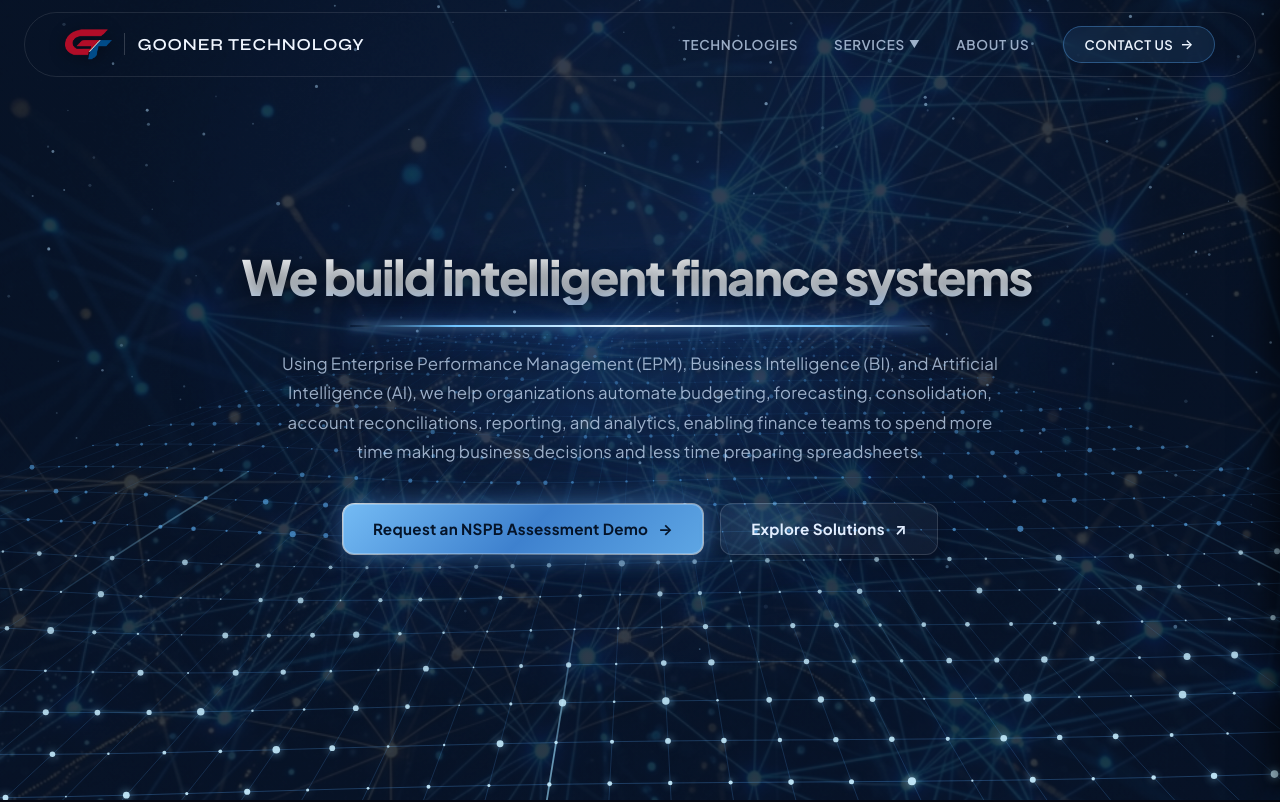
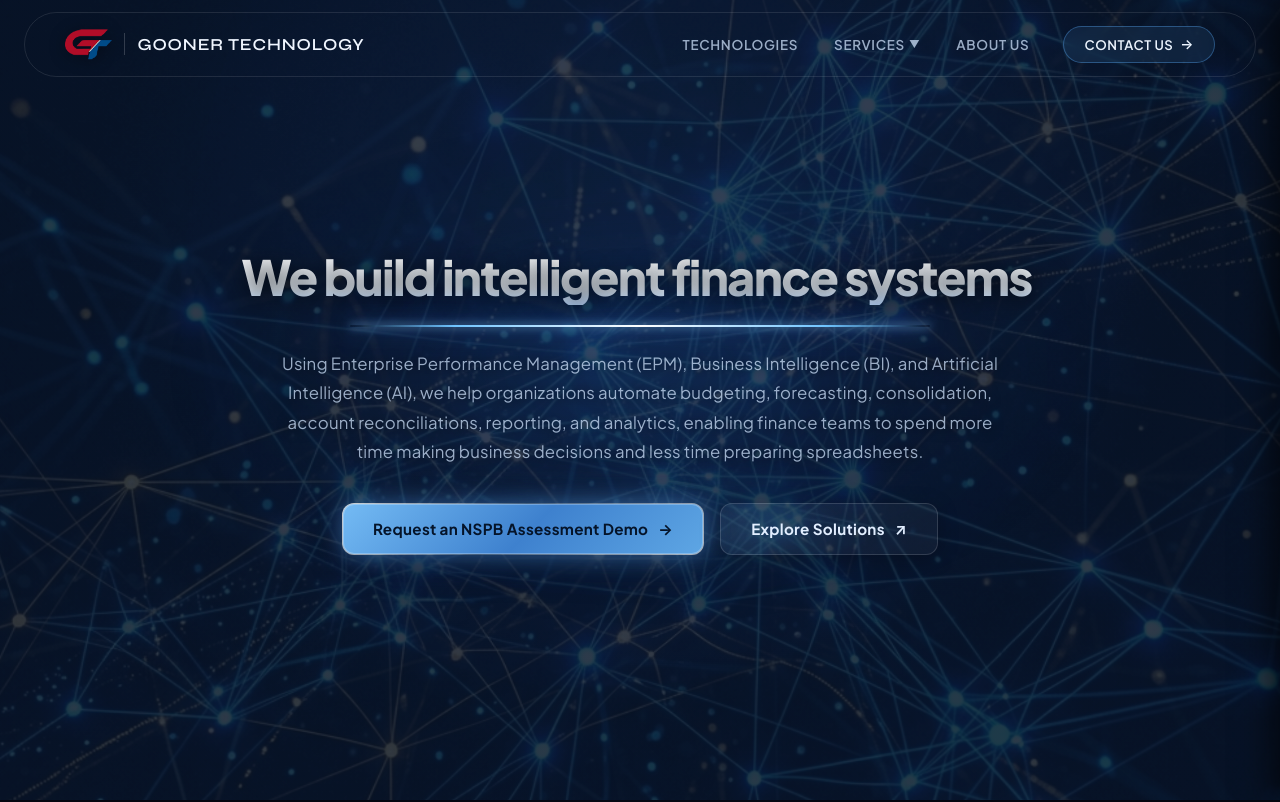
Before and after one commit to Harshit-1309/Gooner_tech, a React (Vite) app: page / in a window 1280 px wide. Shown: the top 802 px of the page. Built offline with nearby package versions, Linux system fonts and the light colour scheme; the HTML template or start-up script is replaced by a standard one.

Commit message:
feat: Remove WaveCanvas animated particle wave net from Home page hero section

```diff
--- a/src/pages/Home.jsx
+++ b/src/pages/Home.jsx
@@ -1,5 +1,4 @@
 import Navbar from '../components/Navbar';
-import WaveCanvas from '../components/WaveCanvas';
 import HeroContent from '../components/HeroContent';
 import TrustedBy from '../components/TrustedBy';
 import ChallengesSolutions from '../components/ChallengesSolutions';
@@ -14,11 +13,10 @@ import Footer from '../components/Footer';
 export default function Home() {
   return (
     <main className="app-container">
-      {/* 1. Hero Section with 3D Wave Canvas & Floating Particles */}
+      {/* 1. Hero Section with Floating Particles */}
       <section className="hero" id="hero">
         <div className="hero__photo" aria-hidden="true" />
         <div className="hero__ai-bg" aria-hidden="true" />
-        <WaveCanvas />
         <Navbar />
         <HeroContent />
       </section>
```
Also changed, not shown: 1 other file (tests, documents, lock files or other folders).
